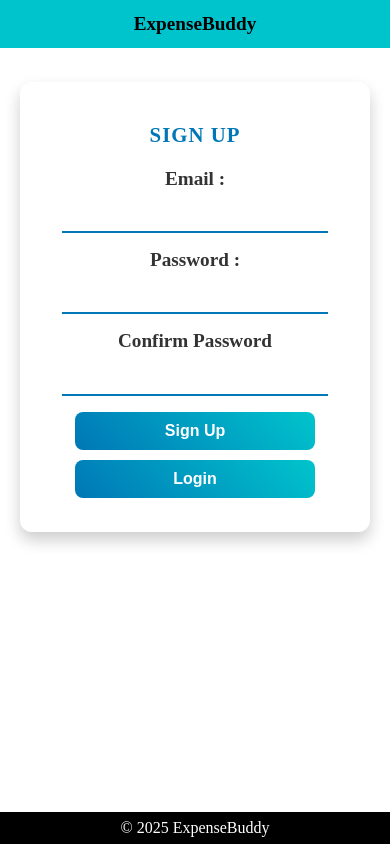
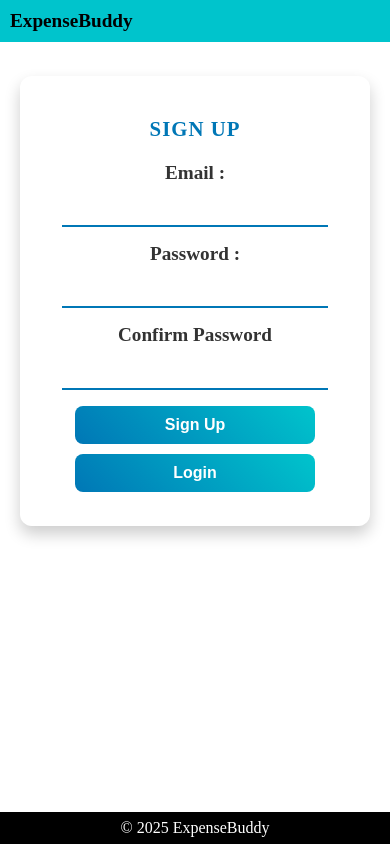
Before and after one commit to Sahil3M3/Expense-Tracker-Full-Stack, a React (Create React App) app in the folder Frontend/: page / in a window 390 px wide. Built offline with nearby package versions, Linux system fonts and the light colour scheme.

Commit message:
Deploy 6 mobile view fix

```diff
--- a/Frontend/src/index.css
+++ b/Frontend/src/index.css
@@ -10,13 +10,12 @@
 /*Header and Footer Css*/
 header{
   background-color:#00C4CC ;
-  width: 100vw;
+  width: 100%;
   display: flex;
   align-items: center;
   height: 3rem;
-    justify-content:space-evenly;
-    gap: 0.5rem;
-    flex-wrap: wrap;
+    justify-content:space-between;
+    flex-wrap: nowrap;
 }
 header >a {
   text-decoration: none;
@@ -123,6 +122,39 @@
 input:checked + .slider::before {
   transform: translateX(18px);
 }
+
+@media (max-width: 768px) {
+  header {
+    flex-direction: row; /* Stack items vertically if needed */
+    height: auto; /* Adjust height dynamically */
+    padding: 10px;
+    column-gap: 0.5rem; /* Add padding for smaller screens */
+  }
+
+  header > section {
+    width: 100%; /* Allow full width for proper alignment */
+    display: flex;
+    justify-content: center; /* Center elements */
+  }
+
+  header > section img {
+    height: 1.5rem;
+    width: 1.5rem;
+  }
+
+  header > section button {
+    font-size: medium;
+    padding: 5px 8px;
+  }
+  header > section button:hover{
+    border: 0.5rem solid peru;
+  }
+
+}
+
+
+
+
 /* Dark mode CSs for Header and footer*/
 
 .dark{
```
